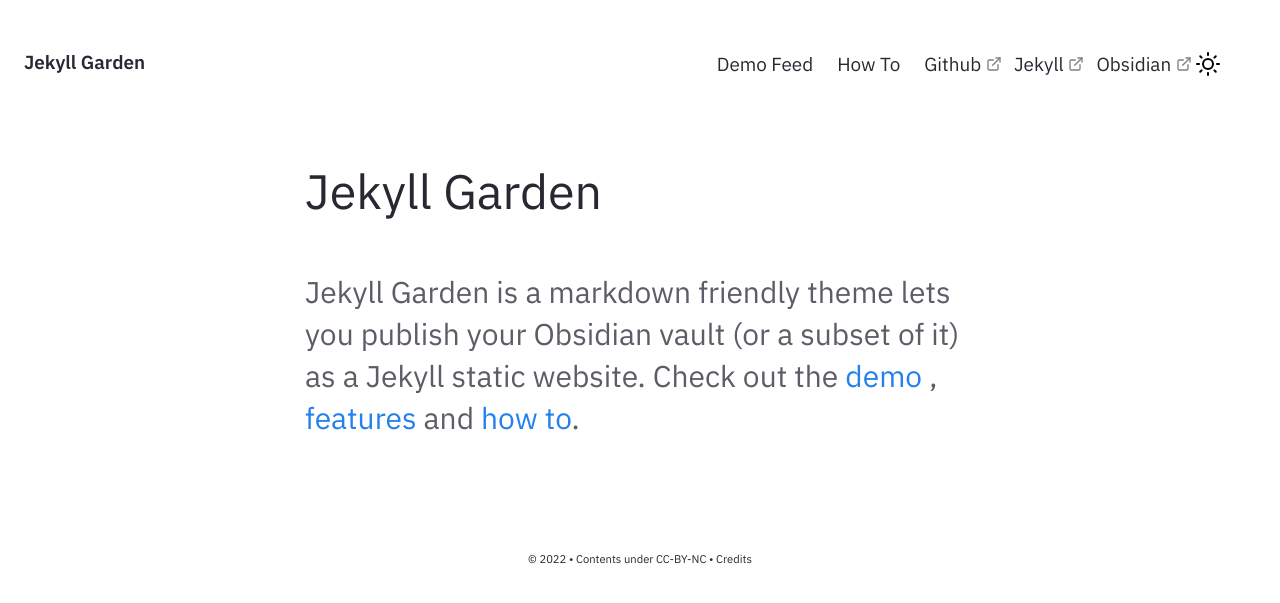
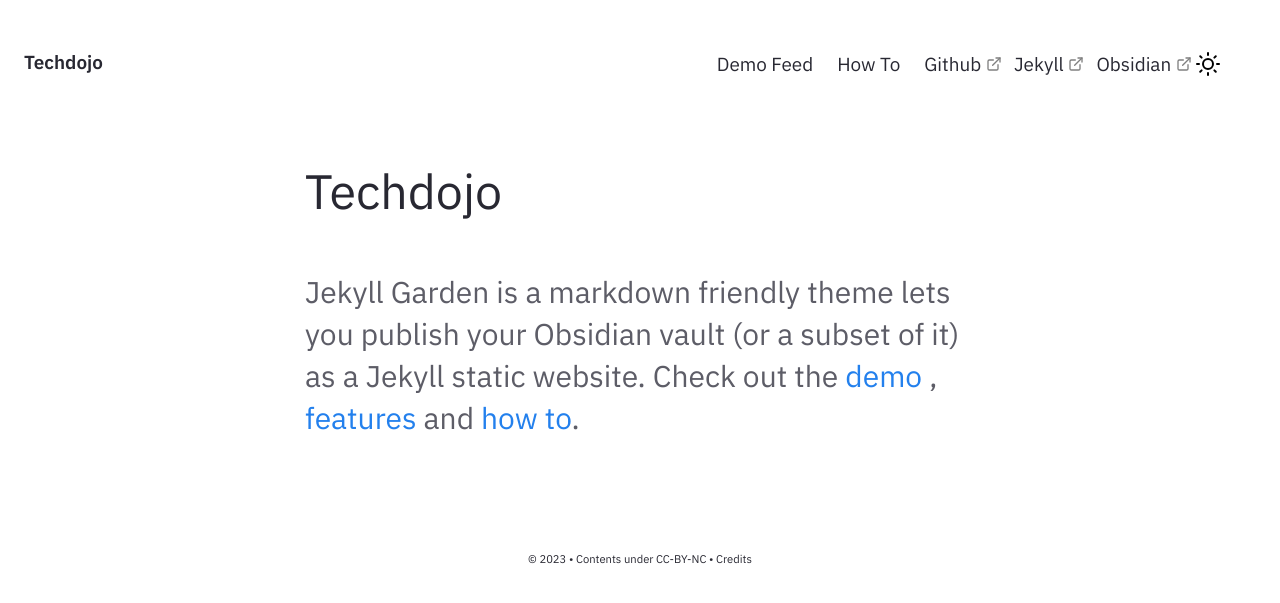
Before and after one commit to rafcasto/obsidian-garden.techdojo.pro, a Jekyll site: the page built from pages/index.md, in a window 1280 px wide. Shown: the top 603 px of the page. Built offline with Jekyll 4.4.1, drawn with Linux system fonts in a browser that asks for light colours.

Commit message:
adding techdojo

```diff
--- a/_config.yml
+++ b/_config.yml
@@ -27,10 +27,10 @@ baseurl: "/obsidian-garden.techdojo.pro/"
 
 # Website Header, Description, Footer year and text.
 # If you are deleting this, make sure you remove it from HTML files too
-heading: Jekyll Garden # Change this
-content: Obsidian ready Jekyll Theme
+heading: Techdojo # Change this
+content: Make your mark
 copyright:
-  year: © 2022
+  year: © 2023
   msg: Contents under CC-BY-NC
 
 # Set title and content for private & broken link tooltop
```
